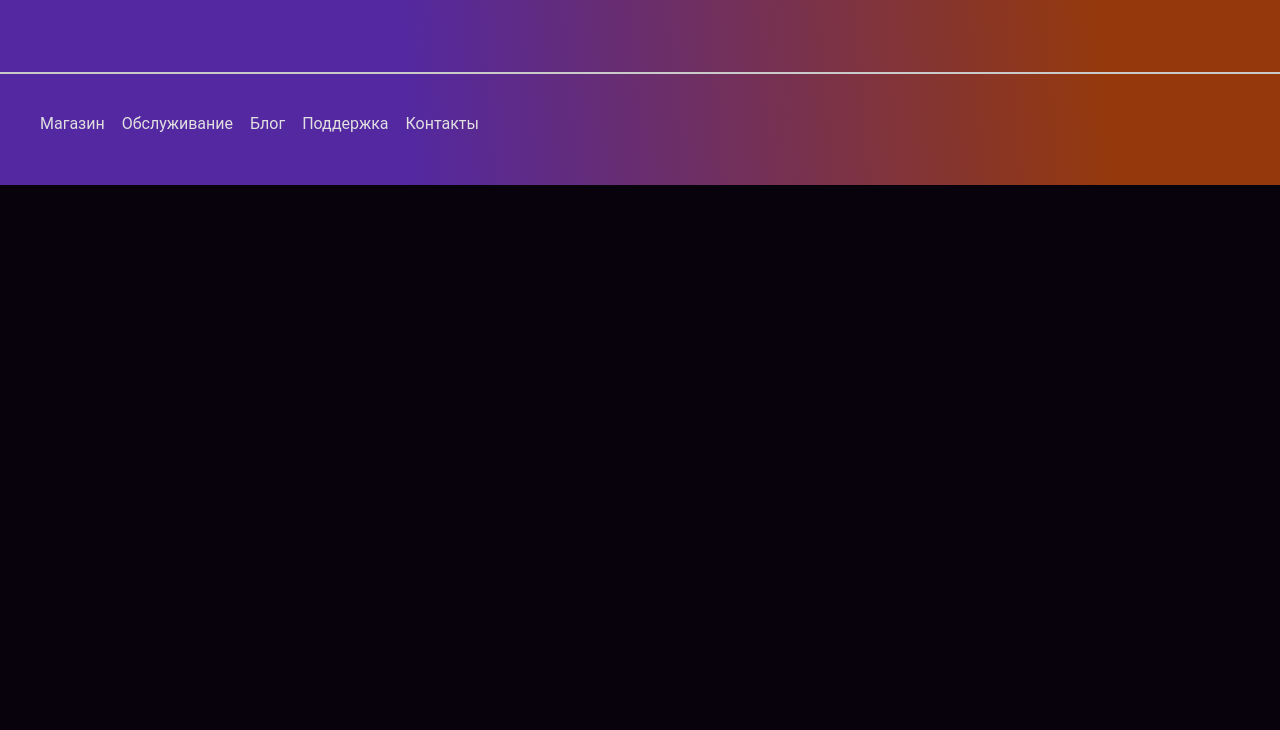
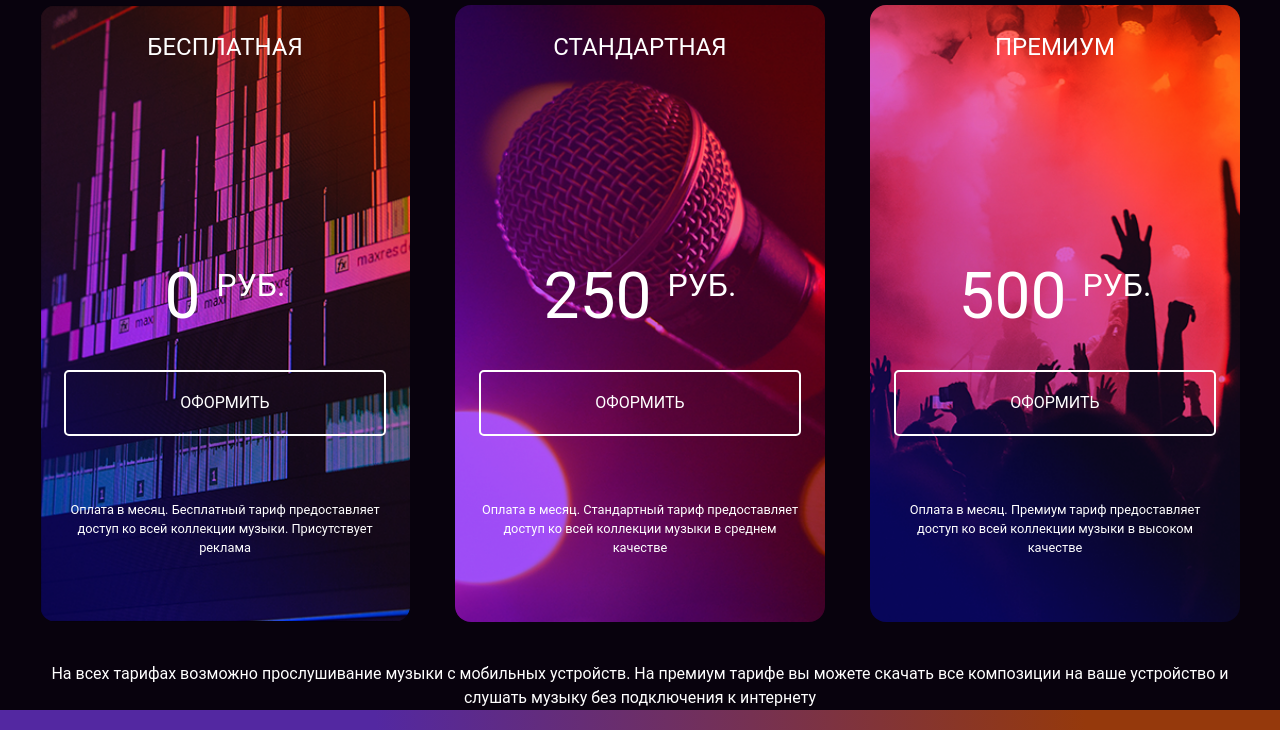
Before and after one commit to darivna/layout-designer-project-lvl2, a website: page src/index.html in a window 1280 px wide. Shown: the part 950-1680 px from the top of the page. Before the commit the page ends 1135 px from the top, so only its background shows below. Drawn offline with Linux system fonts and the light colour scheme.

Commit message:
feat: add section page-pricing

```diff
--- a/css/app.css
+++ b/css/app.css
@@ -62,6 +62,10 @@ body {
   display: -webkit-box;
   display: -ms-flexbox;
   display: flex;
+}
+
+.color-w {
+  color: #FFFFFF;
 }
 
 .banner {
@@ -333,6 +337,106 @@ body {
   }
 }
 
+#page-pricing {
+  padding-top: 98px;
+  text-align: center;
+}
+
+.pricing-h2 {
+  font: bold 38px/57px "Roboto-Bold", sans-serif;
+  text-transform: uppercase;
+  color: #FFFFFF;
+  text-align: center;
+  margin-bottom: 50px;
+}
+
+.pricing-cards {
+  display: -ms-grid;
+  display: grid;
+  -ms-grid-columns: (minmax(auto, 1fr))[3];
+      grid-template-columns: repeat(3, minmax(auto, 1fr));
+  -webkit-box-pack: justify;
+      -ms-flex-pack: justify;
+          justify-content: space-between;
+  -ms-flex-line-pack: center;
+      align-content: center;
+  gap: 45px;
+  width: 100%;
+  margin-bottom: 40px;
+}
+
+.pricing-item {
+  height: 100%;
+  padding-left: 1.5rem;
+  padding-right: 1.5rem;
+  border-radius: 1rem;
+}
+
+.pricing-item a {
+  font: normal 16px/1.5 "Roboto", sans-serif;
+  color: #FFFFFF;
+}
+
+.bg-free {
+  background-image: url("/src/images/subscribe_1.png");
+  background-repeat: no-repeat;
+  background-size: cover;
+}
+
+.bg-standart {
+  background-image: url("/src/images/subscribe_2.png");
+  background-repeat: no-repeat;
+  background-size: cover;
+}
+
+.bg-premium {
+  background-image: url("/src/images/subscribe_3.png");
+  background-repeat: no-repeat;
+  background-size: cover;
+}
+
+.pricing-h3 {
+  font: normal 24px/36px "Roboto", sans-serif;
+  margin-bottom: 194px;
+  padding-top: 24px;
+}
+
+.pricing-value {
+  margin-bottom: 36px;
+  font: normal 64px "Roboto", sans-serif;
+}
+
+.pricing-value sup {
+  font: normal 32px/1em "Roboto", sans-serif;
+  margin-left: 16px;
+}
+
+.pricing-footer {
+  padding: 64px 0;
+  font: normal 12.8px/150% "Roboto", sans-serif;
+}
+
+@media screen and (max-width: 597px) {
+  #page-pricing {
+    padding-top: 100px;
+  }
+  .pricing-h2 {
+    font: bold 18px/27px "Roboto-Bold", sans-serif;
+    text-transform: uppercase;
+    color: #FFFFFF;
+    text-align: center;
+  }
+  .pricing-h3 {
+    font: bold 16px/1.5 "Roboto-Bold", sans-serif;
+    margin-top: -9px;
+  }
+  .pricing-cards {
+    -ms-grid-columns: minmax(auto, 1fr);
+        grid-template-columns: minmax(auto, 1fr);
+    row-gap: 49px;
+  }
+}
+
 .footer {
   background: linear-gradient(265.08deg, #95390C 14.9%, #5328A1 68.95%);
 }
@@ -399,4 +503,13 @@ body {
     row-gap: 16px;
   }
 }
+
+.btn {
+  width: 100%;
+  height: 66px;
+  padding: 0;
+  background: transparent;
+  border: 2px solid #FFFFFF;
+  border-radius: 5px;
+}
 /*# sourceMappingURL=app.css.map */
--- a/src/index.html
+++ b/src/index.html
@@ -39,6 +39,33 @@
                     </form>
                 </div>
             </section>
+        </div>
+    </section>
+
+    <section id="page-pricing" class="color-w">
+        <div class="container">
+            <h2 class="pricing-h2 ttr-up">Формы подписки</h2>
+            <div class="pricing-cards">
+                <div class="pricing-item bg-free">
+                    <h3 class="pricing-h3 ttr-up">Бесплатная</h3>
+                    <p class="pricing-value ttr-up">0<sup>руб.</sup></p>
+                    <button class="btn"><a class="ttr-up td-n" href="#">Оформить</a></button>
+                    <p class="pricing-footer">Оплата в месяц. Бесплатный тариф предоставляет доступ ко всей коллекции музыки. Присутствует реклама</p>
+                </div>
+                <div class="pricing-item bg-standart">
+                    <h3 class="pricing-h3 ttr-up">Стандартная</h3>
+                    <p class="pricing-value ttr-up">250<sup>руб.</sup></p>
+                    <button class="btn"><a class="ttr-up td-n" href="#">Оформить</a></button>
+                    <p class="pricing-footer">Оплата в месяц. Стандартный тариф предоставляет доступ ко всей коллекции музыки в среднем <br>качестве</p>
+                </div>
+                <div class="pricing-item bg-premium">
+                    <h3 class="pricing-h3 ttr-up">Премиум</h3>
+                    <p class="pricing-value ttr-up">500<sup>руб.</sup></p>
+                    <button class="btn"><a class="ttr-up td-n" href="#">Оформить</a></button>
+                    <p class="pricing-footer">Оплата в месяц. Премиум тариф предоставляет доступ ко всей коллекции музыки в высоком <br>качестве</p>
+                </div>
+        </div>
+            <p>На всех тарифах возможно прослушивание музыки с мобильных устройств. На премиум тарифе вы можете скачать все композиции на ваше устройство и слушать музыку без подключения к интернету</p>
         </div>
     </section>
 
```
Also changed, not shown: 1 other file.
